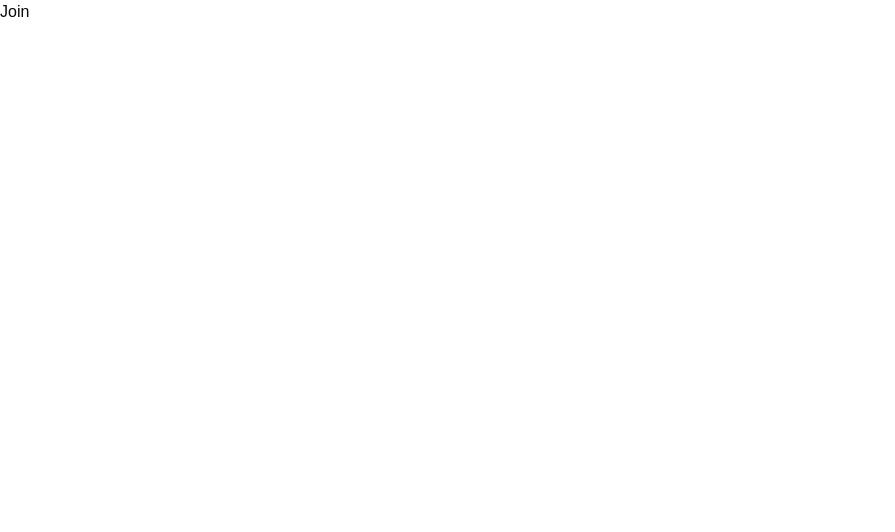
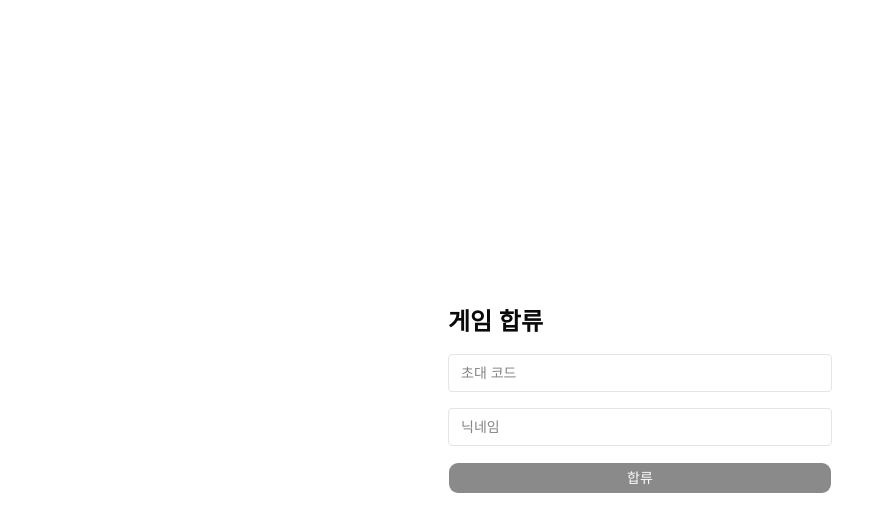
Before and after one commit to hamkke-hyeyu3/Murder-Mystery, a React (Vite) app in the folder frontend/: page /join in a window 1280 px wide. Shown: the top 532 px of the page, without its empty margins (0-895 px from the left). Built offline with nearby package versions, Linux system fonts and the light colour scheme.

Commit message:
feat(T-03/S6): Join 페이지 + joinSession API + MSW 핸들러
Co-Authored-By: Claude Sonnet 4.6 <noreply@anthropic.com>

```diff
--- a/frontend/src/lib/sessionApi.ts
+++ b/frontend/src/lib/sessionApi.ts
@@ -1,5 +1,5 @@
 import { apiPost } from '@/lib/api'
-import type { CreateSessionRequest, CreateSessionResponse } from '@/types/session'
+import type { CreateSessionRequest, CreateSessionResponse, JoinSessionResponse } from '@/types/session'
 
 export function createSession(
   scenarioId: string,
@@ -10,3 +10,24 @@ export function createSession(
     hostNickname,
   })
 }
+
+export async function joinSession(
+  inviteCode: string,
+  nickname: string
+): Promise<JoinSessionResponse> {
+  const res = await fetch(`/api/sessions/${inviteCode}/join`, {
+    method: 'POST',
+    headers: { 'Content-Type': 'application/json' },
+    body: JSON.stringify({ nickname }),
+  })
+  if (!res.ok) {
+    let detail = ''
+    try {
+      detail = ((await res.json()) as { detail?: string }).detail ?? ''
+    } catch {
+      // body not parseable
+    }
+    throw Object.assign(new Error(`API error ${res.status}`), { status: res.status, detail })
+  }
+  return res.json() as Promise<JoinSessionResponse>
+}
--- a/frontend/src/mocks/handlers.ts
+++ b/frontend/src/mocks/handlers.ts
@@ -1,6 +1,6 @@
 import { http, HttpResponse } from 'msw'
 import type { ScenarioSummary } from '@/types/scenario'
-import type { CreateSessionResponse } from '@/types/session'
+import type { CreateSessionResponse, JoinSessionResponse } from '@/types/session'
 
 export const defaultScenario: ScenarioSummary = {
   id: 'toy-manor',
@@ -20,7 +20,21 @@ export const defaultSessionResponse: CreateSessionResponse = {
   playerId: 'player-default',
 }
 
+export const defaultJoinResponse: JoinSessionResponse = {
+  sessionId: 'sess-default',
+  inviteCode: '000001',
+  scenarioId: 'toy-manor',
+  phase: 'lobby',
+  nickname: 'guest',
+  playerId: 'player-guest',
+  players: [
+    { playerId: 'player-default', nickname: 'alice', isHost: true },
+    { playerId: 'player-guest', nickname: 'guest', isHost: false },
+  ],
+}
+
 export const handlers = [
   http.get('/api/scenarios', () => HttpResponse.json([defaultScenario])),
   http.post('/api/sessions', () => HttpResponse.json(defaultSessionResponse)),
+  http.post('/api/sessions/:inviteCode/join', () => HttpResponse.json(defaultJoinResponse)),
 ]
--- a/frontend/src/pages/Join.tsx
+++ b/frontend/src/pages/Join.tsx
@@ -1,3 +1,100 @@
+import { useState } from 'react'
+import { useNavigate, useSearchParams } from 'react-router-dom'
+import { Button } from '@/components/ui/button'
+import { joinSession } from '@/lib/sessionApi'
+import { useSessionStore } from '@/stores/sessionStore'
+import { LAST_SESSION_KEY } from '@/types/session'
+
+type JoinState = {
+  inviteCode: string
+  nickname: string
+  submitting: boolean
+  error: string | null
+}
+
 export default function Join() {
-  return <div data-testid="page-join">Join</div>
+  const [searchParams] = useSearchParams()
+  const [state, setState] = useState<JoinState>({
+    inviteCode: searchParams.get('invite') ?? '',
+    nickname: '',
+    submitting: false,
+    error: null,
+  })
+  const navigate = useNavigate()
+  const setSession = useSessionStore((s) => s.setSession)
+
+  const handleSubmit = async () => {
+    const trimmedInvite = state.inviteCode.trim()
+    const trimmedNickname = state.nickname.trim()
+    if (!trimmedInvite || !trimmedNickname) return
+
+    setState((s) => ({ ...s, submitting: true, error: null }))
+    try {
+      const res = await joinSession(trimmedInvite, trimmedNickname)
+      const last = {
+        sessionId: res.sessionId,
+        inviteCode: res.inviteCode,
+        nickname: res.nickname,
+        isHost: false,
+        playerId: res.playerId,
+        scenarioId: res.scenarioId,
+        savedAt: Date.now(),
+      }
+      try {
+        localStorage.setItem(LAST_SESSION_KEY, JSON.stringify(last))
+      } catch {
+        // quota exceeded or storage disabled
+      }
+      setSession({
+        sessionId: res.sessionId,
+        inviteCode: res.inviteCode,
+        nickname: res.nickname,
+        isHost: false,
+        playerId: res.playerId,
+        phase: res.phase,
+        players: res.players.map((p) => ({ nickname: p.nickname, isHost: p.isHost })),
+      })
+      navigate(`/lobby/${res.inviteCode}`)
+    } catch (err) {
+      const status = (err as { status?: number }).status
+      let error = '합류 실패'
+      if (status === 409) error = '이미 사용 중인 닉네임입니다'
+      else if (status === 400) error = '초대 번호를 다시 확인하세요'
+      setState((s) => ({ ...s, submitting: false, error }))
+    }
+  }
+
+  const canSubmit = state.inviteCode.trim().length > 0 && state.nickname.trim().length > 0
+
+  return (
+    <div data-testid="page-join" className="min-h-screen flex flex-col items-center justify-center p-6">
+      <div className="w-full max-w-sm flex flex-col gap-4">
+        <h1 className="text-2xl font-bold">게임 합류</h1>
+
+        <input
+          className="border rounded px-3 py-2 text-sm"
+          placeholder="초대 코드"
+          value={state.inviteCode}
+          onChange={(e) => setState((s) => ({ ...s, inviteCode: e.target.value }))}
+        />
+
+        <input
+          className="border rounded px-3 py-2 text-sm"
+          placeholder="닉네임"
+          value={state.nickname}
+          onChange={(e) => setState((s) => ({ ...s, nickname: e.target.value }))}
+        />
+
+        <Button onClick={handleSubmit} disabled={!canSubmit || state.submitting}>
+          합류
+        </Button>
+
+        {state.error && (
+          <p role="alert" className="text-sm text-destructive">
+            {state.error}
+          </p>
+        )}
+      </div>
+    </div>
+  )
 }
--- a/frontend/src/types/session.ts
+++ b/frontend/src/types/session.ts
@@ -23,3 +23,33 @@ export type LastSession = {
 }
 
 export const LAST_SESSION_KEY = 'mm:lastSession'
+
+export type PlayerSummaryDto = {
+  playerId: string
+  nickname: string
+  isHost: boolean
+}
+
+export type JoinSessionResponse = {
+  sessionId: string
+  inviteCode: string
+  scenarioId: string
+  phase: string
+  nickname: string
+  playerId: string
+  players: PlayerSummaryDto[]
+}
+
+export type SessionEvent =
+  | {
+      type: 'PLAYER_JOINED'
+      sessionId: string
+      occurredAt: string
+      payload: { playerId: string; nickname: string; isHost: boolean }
+    }
+  | {
+      type: 'PLAYER_LEFT'
+      sessionId: string
+      occurredAt: string
+      payload: { playerId: string; nickname: string }
+    }
```
Also changed, not shown: 1 other file (tests, documents, lock files or other folders).
